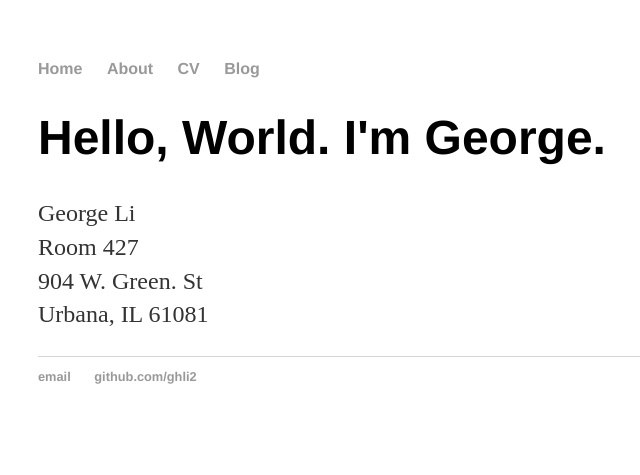
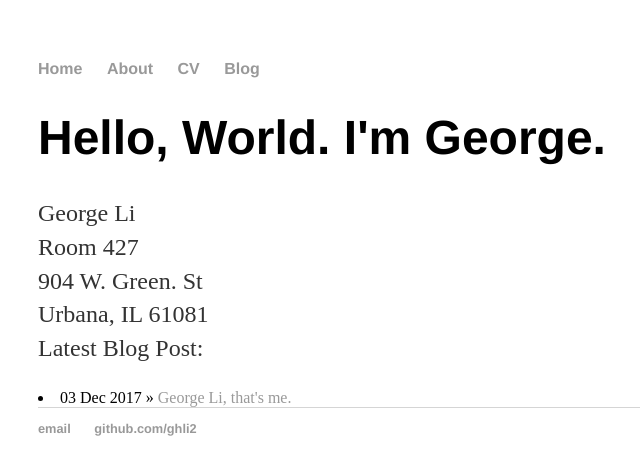
Before and after one commit to ghli2/ghli2.github.io, a Jekyll site: the page built from index.html, in a window 1280 px wide. Shown: the top 475 px of the page, without its empty margins (154-794 px from the left). Built offline with Jekyll 4.4.1, drawn with Linux system fonts in a browser that asks for light colours.

Commit message:
Update index.html

```diff
--- a/index.html
+++ b/index.html
@@ -7,5 +7,10 @@ title: George Li - That's Me
 	<p>George Li</br>
 	Room 427</br>
 	904 W. Green. St</br>
-	Urbana, IL 61081</p>
+	Urbana, IL 61081</br>
+	Latest Blog Post:</br>
+	{% for post in site.posts %}
+	    <li><span>{{ post.date | date_to_string }}</span> » <a href="{{ post.url }}" title="{{ post.title }}">{{ post.title }}</a></li>
+	{% break %}
+	{% endfor %}
 </div><!-- /.blurb -->
```
